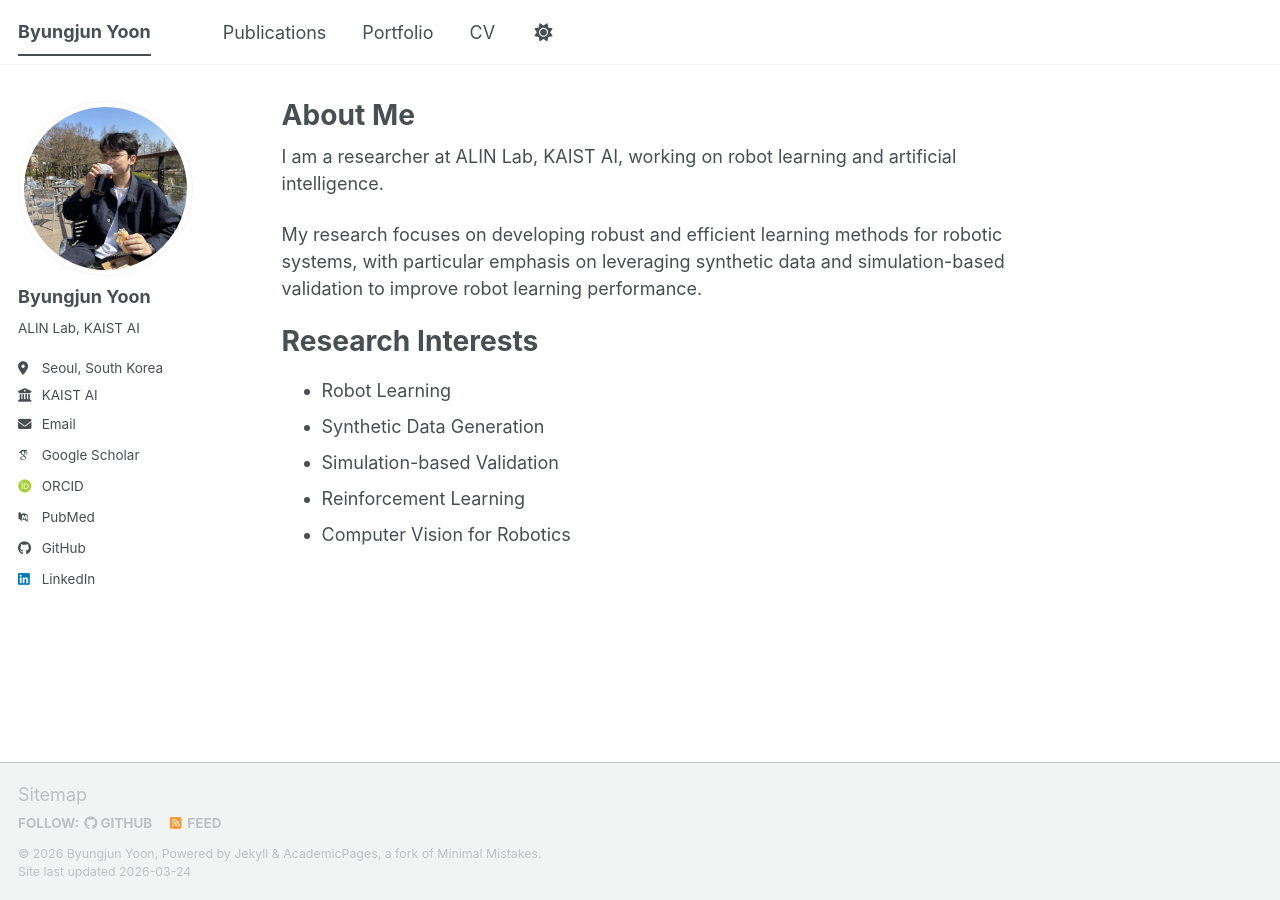
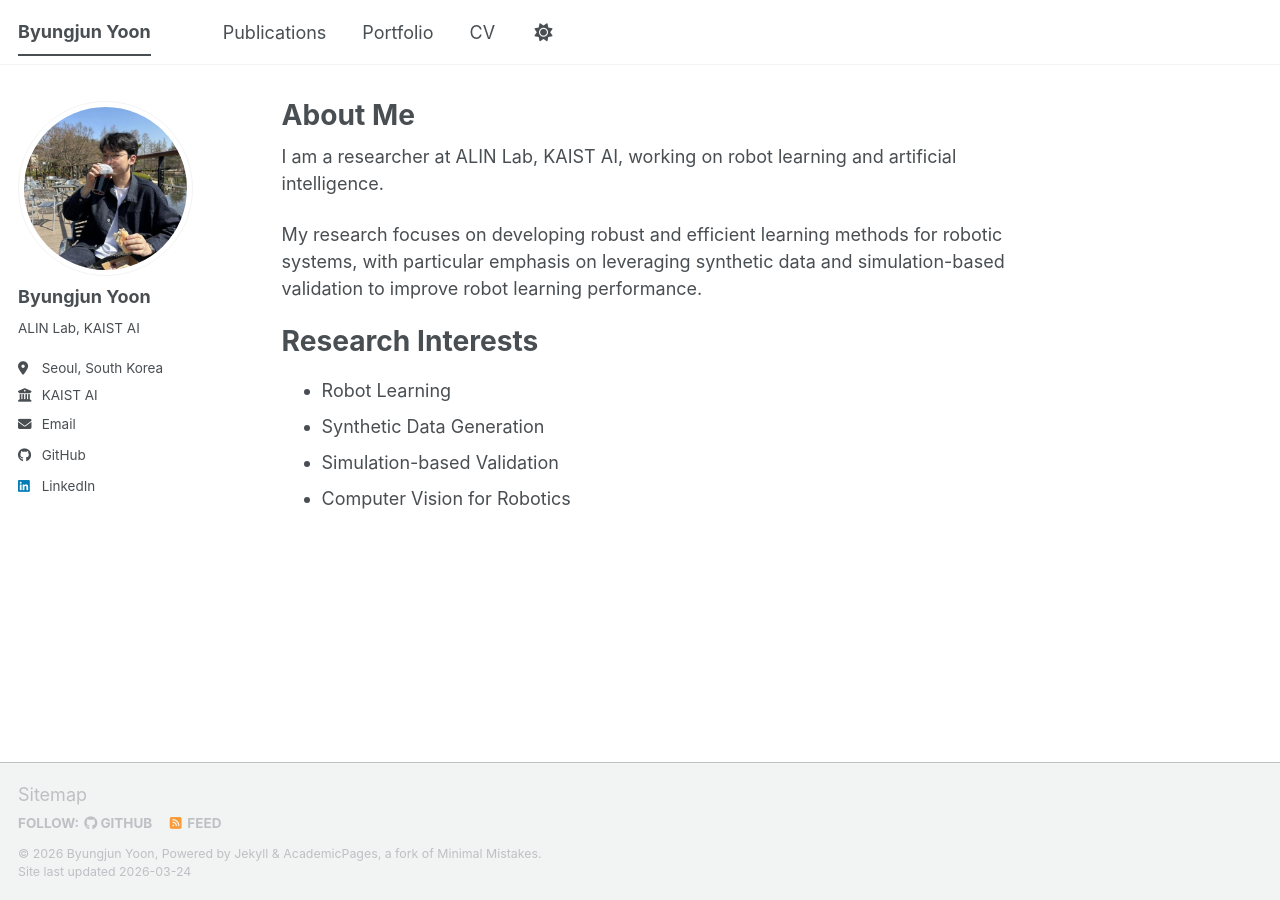
Before and after one commit to happyhappy-jun/happyhappy-jun.github.io, a Jekyll site: the page built from _pages/about.md, in a window 1280 px wide. Built offline with Jekyll 4.4.1, drawn with Linux system fonts in a browser that asks for light colours; some web fonts are replaced; a script bundle is joined from its source files by our own code; library files that are not in the unit come from our copies; part of the change alters nothing that is shown.

Commit message:
Clean up profile links and research interests
- Removed ORCID and PubMed placeholder links
- Removed Google Scholar placeholder
- Removed Reinforcement Learning from research interests

🤖 Generated with [Claude Code](https://claude.com/claude-code)

Co-Authored-By: Claude <noreply@anthropic.com>

```diff
--- a/_config.yml
+++ b/_config.yml
@@ -34,13 +34,13 @@ author:
   # Academic websites
   academia         : # URL
   arxiv            : # URL - Update with the correct link to your profile
-  googlescholar    : "https://scholar.google.com/citations?user=PS_CX0AAAAAJ"
+  googlescholar    : # URL
   inspire-hep      : # URL
   impactstory      : # URL
-  orcid            : "https://orcid.org/yourorcidurl"
+  orcid            : # URL
   semantic         : # URL
   ssrn             : # URL
-  pubmed           : "https://www.ncbi.nlm.nih.gov/pubmed/?term=john+snow"
+  pubmed           : # URL
   researchgate     : # URL
   scopus           : # URL
   zotero           : # URL
--- a/_pages/about.md
+++ b/_pages/about.md
@@ -16,5 +16,4 @@ Research Interests
 - Robot Learning
 - Synthetic Data Generation
 - Simulation-based Validation
-- Reinforcement Learning
 - Computer Vision for Robotics
```
